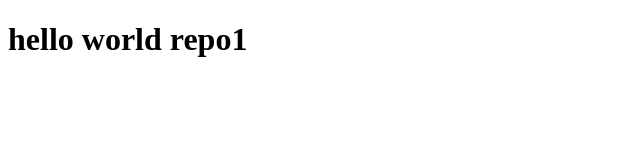
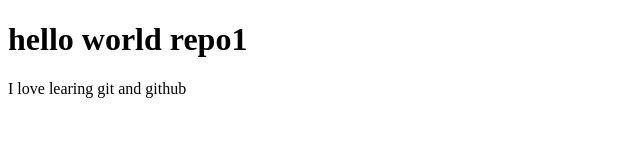
Before and after one commit to sindano1/testrepo1, a plain HTML site: page index.html in a window 1280 px wide. Shown: the whole page, without its empty margins (0-640 px from the left). Drawn offline with Linux system fonts and the light colour scheme.

Commit message:
added paragraph

```diff
--- a/index.html
+++ b/index.html
@@ -8,5 +8,6 @@
 </head>
 <body>
     <h1> hello world repo1</h1>
+    <p>I love learing git and github</p>
 </body>
 </html>
```
